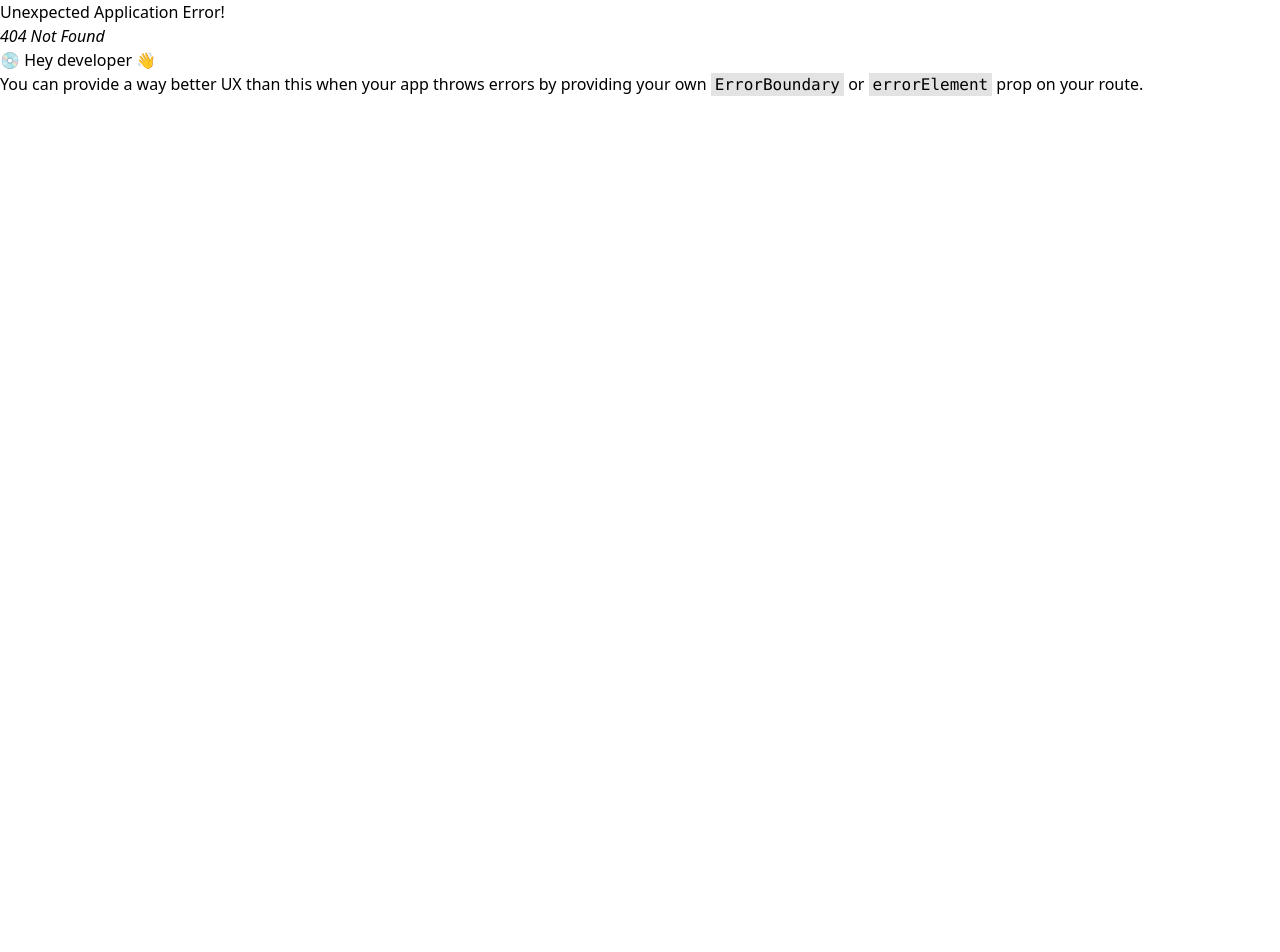
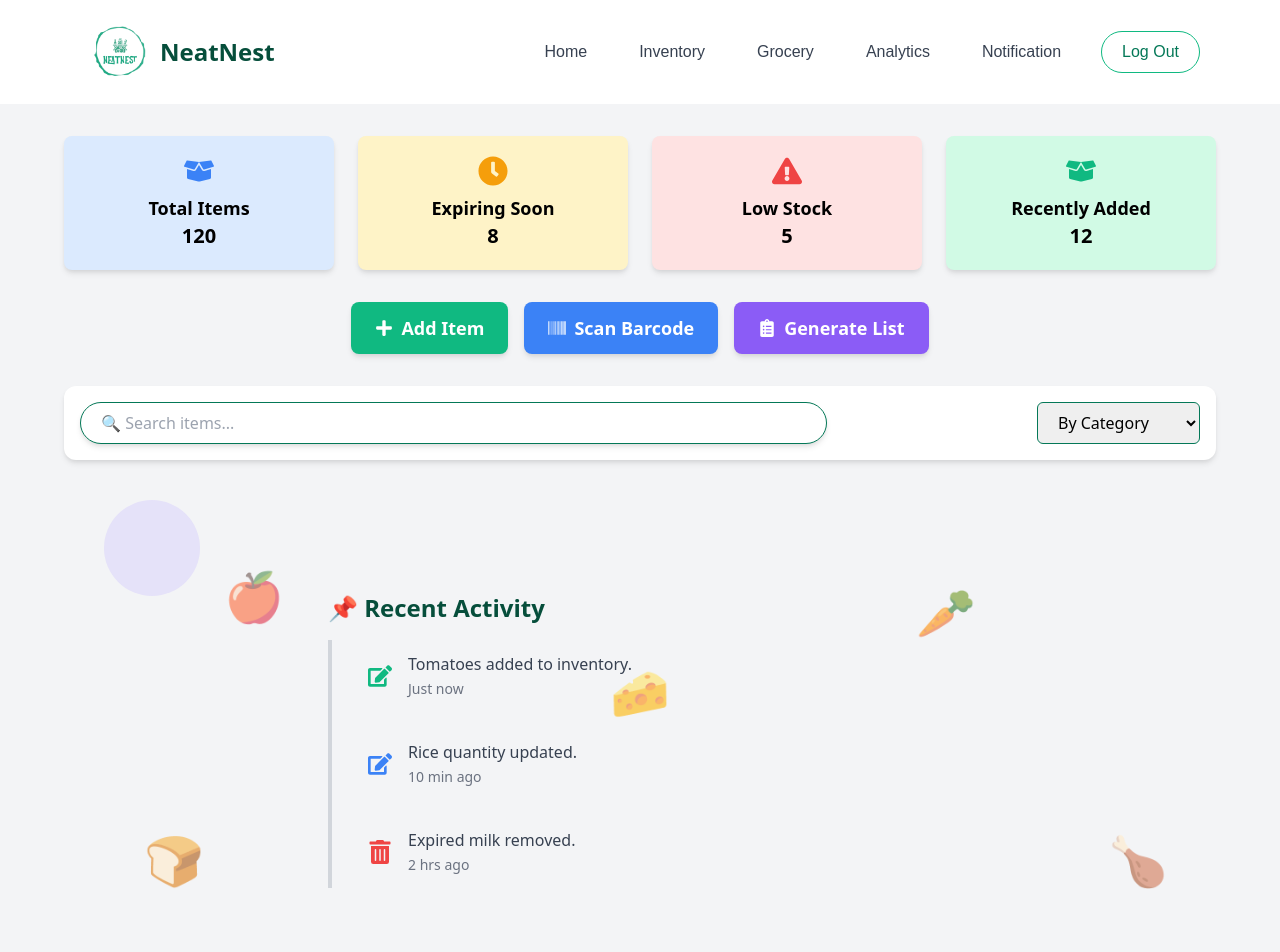
Before and after one commit to Home-Inventory-Management/NeatNest, a React (Vite) app in the folder client/: page /inventorymanagement in a window 1280 px wide. Before the commit this address had no page. Shown: the top 952 px of the page. Before the commit the page ends 800 px from the top, so only its background shows below. Built offline with nearby package versions, Linux system fonts and the light colour scheme.

Commit message:
Inventory dashboard

```diff
--- a/client/package.json
+++ b/client/package.json
@@ -10,7 +10,7 @@
     "preview": "vite preview"
   },
   "dependencies": {
-    "framer-motion": "^12.5.0",
+    "framer-motion": "^12.6.2",
     "lucide-react": "^0.483.0",
     "react": "^19.0.0",
     "react-countup": "^6.5.3",
--- a/client/src/App.jsx
+++ b/client/src/App.jsx
@@ -2,6 +2,7 @@ import './App.css'
 import Homepage from './Pages/Homepage/Homepage'
 import Login from './Components/Login/Login'
 import Register from './Components/Register/Register'
+import InventoryManagement from './Pages/InventoryManagement/InventoryManagement'
 
 import{
   createBrowserRouter,
@@ -21,6 +22,10 @@ const router = createBrowserRouter([
     path: '/homepage',
     element: <div><Homepage/></div>
   },
+  {
+    path: '/inventorymanagement',
+    element: <div><InventoryManagement/></div>
+  },
 ])
 
 function App() {
--- a/client/src/Components/Header/Header.jsx
+++ b/client/src/Components/Header/Header.jsx
@@ -13,7 +13,7 @@ const NavbarMenu = [
   {
     id: 2,
     title: "Inventory",
-    link: "#",
+    path: "/inventorymanagement",
   },
   {
     id: 3,
@@ -58,35 +58,37 @@ const Header = () => {
         className="w-full top-0 left-0 py-3 px-10 lg:px-20 flex justify-between items-center transition-all duration-300"
         style={{ backgroundColor: bgColor }}
       >
-
         <div className="flex items-center ml-0">
           <img src={Logo} alt="Logo" className="w-20 h-20" />
           <h1 className="font-extrabold text-2xl text-green-900">NeatNest</h1>
         </div>
+
         <div className="hidden lg:block">
           <ul className="flex items-center font-poppins gap-7">
             {NavbarMenu.map((menu) => (
-              <li key={menu.id}>
-                <a
+              <motion.li key={menu.id} whileHover={{ scale: 1.1 }} transition={{ duration: 0.2 }}>
+                <motion.a
                   href={menu.path}
-                  className="inline-block py-2 px-3 hover:text-[#69a79c] relative group"
+                  className="inline-block py-2 px-3 text-gray-700 hover:text-green-900 transition-colors relative group"
                 >
                   <div className="w-2 h-2 bg-[#69a79c] absolute mt-4 rounded-full left-1/2 -translate-x-1/2 top-1/2 bottom-0 group-hover:block hidden"></div>
                   {menu.title}
-                </a>
-              </li>
+                </motion.a>
+              </motion.li>
             ))}
+
             <Link to="/">
               <button
                 type="submit"
                 className="border border-green-500 text-green-700 px-5 py-2 rounded-full transition
-                hover:bg-green-200 hover:text-green-900
-                active:bg-[#a2dbcb] active:text-[#1ca981]">
+                hover:bg-green-200 hover:text-green-900 active:bg-[#a2dbcb] active:text-[#1ca981]"
+              >
                 Log Out
               </button>
             </Link>
           </ul>
         </div>
+
         <div className="lg:hidden">
           <IoMdMenu className="text-4xl" />
         </div>
--- a/client/src/Pages/Homepage/ConsumptionGraphs.jsx
+++ b/client/src/Pages/Homepage/ConsumptionGraphs.jsx
@@ -116,9 +116,9 @@ const ConsumptionGraphs = () => {
     <div className="min-h-screen flex flex-col items-center justify-center bg-white p-10 relative">
       <div className="absolute inset-0 opacity-30 blur-3xl"></div>
       <div className="absolute top-20 left-20 w-60 h-60 bg-green-400 opacity-20 rounded-full blur-2xl"></div>
-      <div className="absolute bottom-20 right-20 w-80 h-80 bg-green-600 opacity-20 rounded-full blur-3xl"></div>
+      <div className="absolute bottom-16 right-20 w-80 h-80 bg-green-600 opacity-20 rounded-full blur-3xl"></div>
 
-      <h2 className="text-4xl font-extrabold text-green-900 text-center drop-shadow-lg mb-12m,n  oo9im     b7nvv767y">
+      <h2 className="text-4xl font-extrabold text-green-900 text-center p-4 drop-shadow-lg mb-12m,n  oo9im     b7nvv767y">
         Interactive Consumption Graphs
       </h2>
 
--- a/client/src/Pages/Homepage/Inventorytable.jsx
+++ b/client/src/Pages/Homepage/Inventorytable.jsx
@@ -43,7 +43,7 @@ const Inventorytable = () => {
         <input
           type="text"
           placeholder="🔍 Search items..."
-          className="px-5 py-2 mb-6 border border-gray-300 rounded-full focus:outline-none focus:ring-1 focus:ring-green-900 shadow-md"
+          className="px-5 py-2 mb-6 border border-green-700 rounded-full focus:outline-none focus:ring-1 focus:ring-green-900 shadow-md"
           value={searchTerm}
           onChange={(e) => setSearchTerm(e.target.value)}
         />
--- /dev/null
+++ b/client/src/Pages/InventoryManagement/InventoryDashboard.jsx
@@ -0,0 +1,219 @@
+import React from "react";
+import {
+  FaBoxOpen,
+  FaClock,
+  FaExclamationTriangle,
+  FaPlus,
+  FaBarcode,
+  FaClipboardList,
+  FaEdit,
+  FaTrashAlt,
+  FaLightbulb,
+  FaAppleAlt,
+  FaCarrot,
+  FaDrumstickBite,
+  FaBreadSlice,
+  FaCheese,
+  FaGlassWhiskey,
+} from "react-icons/fa";
+import { motion } from "framer-motion";
+
+const summaryCards = [
+  {
+    title: "Total Items",
+    value: 120,
+    icon: <FaBoxOpen className="text-blue-500" />,
+    color: "bg-blue-100",
+  },
+  {
+    title: "Expiring Soon",
+    value: 8,
+    icon: <FaClock className="text-yellow-500" />,
+    color: "bg-yellow-100",
+  },
+  {
+    title: "Low Stock",
+    value: 5,
+    icon: <FaExclamationTriangle className="text-red-500" />,
+    color: "bg-red-100",
+  },
+  {
+    title: "Recently Added",
+    value: 12,
+    icon: <FaBoxOpen className="text-green-500" />,
+    color: "bg-green-100",
+  },
+];
+
+const quickActions = [
+  { name: "Add Item", icon: <FaPlus />, bg: "bg-green-500" },
+  { name: "Scan Barcode", icon: <FaBarcode />, bg: "bg-blue-500" },
+  { name: "Generate List", icon: <FaClipboardList />, bg: "bg-purple-500" },
+];
+
+const activities = [
+  {
+    text: "Tomatoes added to inventory.",
+    time: "Just now",
+    icon: <FaEdit className="text-green-500" />,
+  },
+  {
+    text: "Rice quantity updated.",
+    time: "10 min ago",
+    icon: <FaEdit className="text-blue-500" />,
+  },
+  {
+    text: "Expired milk removed.",
+    time: "2 hrs ago",
+    icon: <FaTrashAlt className="text-red-500" />,
+  },
+];
+
+const recommendations = [
+  {
+    text: "Restock Milk - Low Quantity",
+    icon: <FaLightbulb className="text-yellow-500" />,
+  },
+  {
+    text: "Buy Eggs - Frequently Used",
+    icon: <FaLightbulb className="text-green-500" />,
+  },
+];
+
+const InventoryDashboard = () => {
+  return (
+    <section className="bg-gray-100 min-h-screen p-8">
+      <div className="max-w-6xl mx-auto">
+        <div className="grid grid-cols-2 md:grid-cols-4 gap-6">
+          {summaryCards.map((card, index) => (
+            <motion.div
+              key={index}
+              initial={{ opacity: 0, y: -10 }}
+              animate={{ opacity: 1, y: 0 }}
+              transition={{ duration: 0.5, delay: index * 0.2 }}
+              className={`p-5 ${card.color} rounded-lg shadow-md flex flex-col items-center`}
+            >
+              <div className="text-3xl">{card.icon}</div>
+              <h3 className="text-lg font-semibold mt-2">{card.title}</h3>
+              <p className="text-xl font-bold">{card.value}</p>
+            </motion.div>
+          ))}
+        </div>
+
+        <div className="flex justify-center gap-4 my-8">
+          {quickActions.map((action, index) => (
+            <motion.button
+              key={index}
+              whileHover={{ scale: 1.05 }}
+              className={`px-6 py-3 ${action.bg} text-white rounded-lg flex items-center gap-2 text-lg font-semibold shadow-md transition`}
+            >
+              {action.icon} {action.name}
+            </motion.button>
+          ))}
+        </div>
+
+        <div className="bg-white shadow-md rounded-xl p-4 flex flex-wrap gap-4 items-center justify-between">
+          <input
+            type="text"
+            placeholder="🔍 Search items..."
+            className="border border-green-700 rounded-full focus:outline-none focus:ring-1 focus:ring-green-900 shadow-md px-5 py-2 w-full md:w-2/3"
+          />
+          <select className="border border-green-700 rounded-md px-4 py-2">
+            <option>By Category</option>
+            <option>By Expiry Date</option>
+            <option>Recently Used</option>
+          </select>
+        </div>
+
+        <section className="min-h-screen">
+          <div className="max-w-6xl mx-auto">
+            <div className="relative flex flex-col items-center justify-center min-h-screen px-6 py-12">
+              <div className="absolute top-10 left-10 w-24 h-24 bg-purple-300 rounded-full blur-3xl opacity-30"></div>
+
+              <div className="absolute top-28 left-40 text-5xl text-green-600 opacity-50">
+                🍎
+              </div>
+              <div className="absolute top-32 right-60 text-5xl text-orange-600 opacity-60">
+                🥕
+              </div>
+              <div className="absolute top-26 left-20 text-5xl text-brown-600 opacity-60">
+                🍞
+              </div>
+              <div className="absolute top-52 right-70 text-5xl text-yellow-600 opacity-60">
+                🧀
+              </div>
+              <div className="absolute top-38 right-12 text-5xl text-red-600 opacity-60">
+                🍗
+              </div>
+
+              <div className="absolute bottom-20 right-20 w-32 h-32 bg-yellow-300 rounded-full blur-2xl opacity-40"></div>
+
+              <div className="absolute bottom-40 left-0 text-5xl text-gray-300 opacity-80">
+                🥛
+              </div>
+              <div className="absolute bottom-32 right-80 text-5xl text-gray-500 opacity-60">
+                🐟
+              </div>
+              <div className="absolute bottom-16 left-32 text-5xl text-gray-700 opacity-60">
+                🥬
+              </div>
+
+              <div className="max-w-2xl w-full rounded-2xl p-6 relative z-10 flex justify-between">
+                <div>
+                  <h2 className="text-2xl font-semibold text-green-900 mb-4">
+                    📌 Recent Activity
+                  </h2>
+                  <div className="space-y-4 border-l-4 border-gray-300 pl-6">
+                    {activities.map((activity, index) => (
+                      <motion.div
+                        key={index}
+                        initial={{ opacity: 0, x: -20 }}
+                        animate={{ opacity: 1, x: 0 }}
+                        transition={{ duration: 0.5, delay: index * 0.2 }}
+                        className="flex items-center gap-4 p-3 rounded-lg transition hover:shadow-lg"
+                      >
+                        <div className="text-2xl">{activity.icon}</div>
+                        <div>
+                          <p className="text-gray-700 font-medium">
+                            {activity.text}
+                          </p>
+                          <span className="text-sm text-gray-500">
+                            {activity.time}
+                          </span>
+                        </div>
+                      </motion.div>
+                    ))}
+                  </div>
+                </div>
+              </div>
+
+              <div className="max-w-2xl w-full rounded-2xl p-6 mt-8 relative z-10 flex justify-between">
+                <div>
+                  <h2 className="text-2xl font-semibold text-green-900 mb-4">
+                    💡 Smart Recommendations
+                  </h2>
+                  <div className="space-y-4 border-l-4 border-green-300 pl-6">
+                    {recommendations.map((rec, index) => (
+                      <motion.div
+                        key={index}
+                        initial={{ opacity: 0, x: -20 }}
+                        animate={{ opacity: 1, x: 0 }}
+                        transition={{ duration: 0.5, delay: index * 0.2 }}
+                        className="flex items-center gap-4 p-3 rounded-lg transition hover:shadow-lg"
+                      >
+                        <div className="text-2xl">{rec.icon}</div>
+                        <p className="text-gray-700 font-medium">{rec.text}</p>
+                      </motion.div>
+                    ))}
+                  </div>
+                </div>
+              </div>
+            </div>
+          </div>
+        </section>
+      </div>
+    </section>
+  );
+};
+
+export default InventoryDashboard;
--- /dev/null
+++ b/client/src/Pages/InventoryManagement/InventoryManagement.jsx
@@ -0,0 +1,16 @@
+import React from 'react'
+import Header from '../../Components/Header/Header'
+import Footer from '../../Components/Footer/Footer'
+import InventoryDashboard from './InventoryDashboard'
+
+const InventoryManagement = () => {
+  return (
+    <div>
+        <Header/>
+        <InventoryDashboard/>
+        <Footer/>
+    </div>
+  )
+}
+
+export default InventoryManagement
--- a/client/src/Pages/index.jsx
+++ /dev/null
@@ -1,16 +0,0 @@
-import React from "react";
-import Header from "../Components/Header/Header";
-import Footer from "../Components/Footer/Footer"
-import "./styles/globals.css";
-
-function App({ Component, pageProps }) {
-  return (
-    <>
-      <Header />
-      <Component {...pageProps} />
-      <Footer />
-    </>
-  );
-}
-
-export default App;
```
Also changed, not shown: 1 other file (tests, documents, lock files or other folders). Lines whose indentation alone changed are shown as unchanged.
